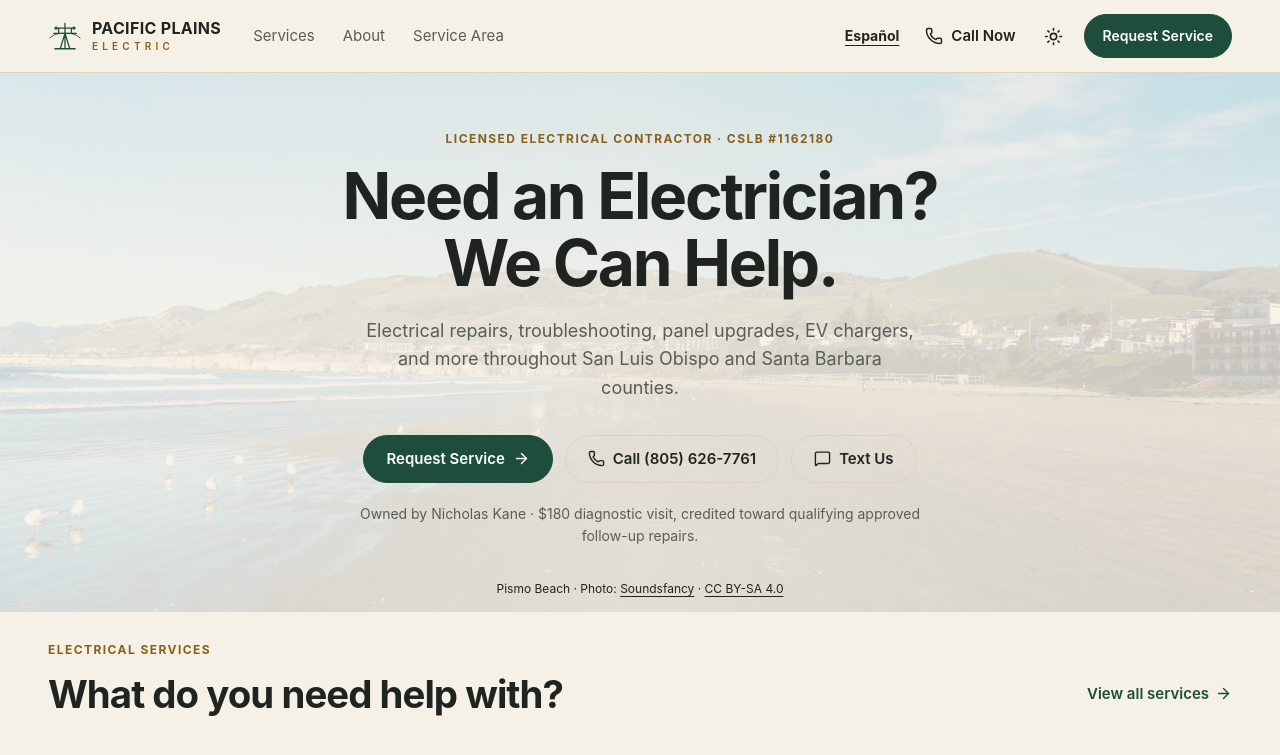
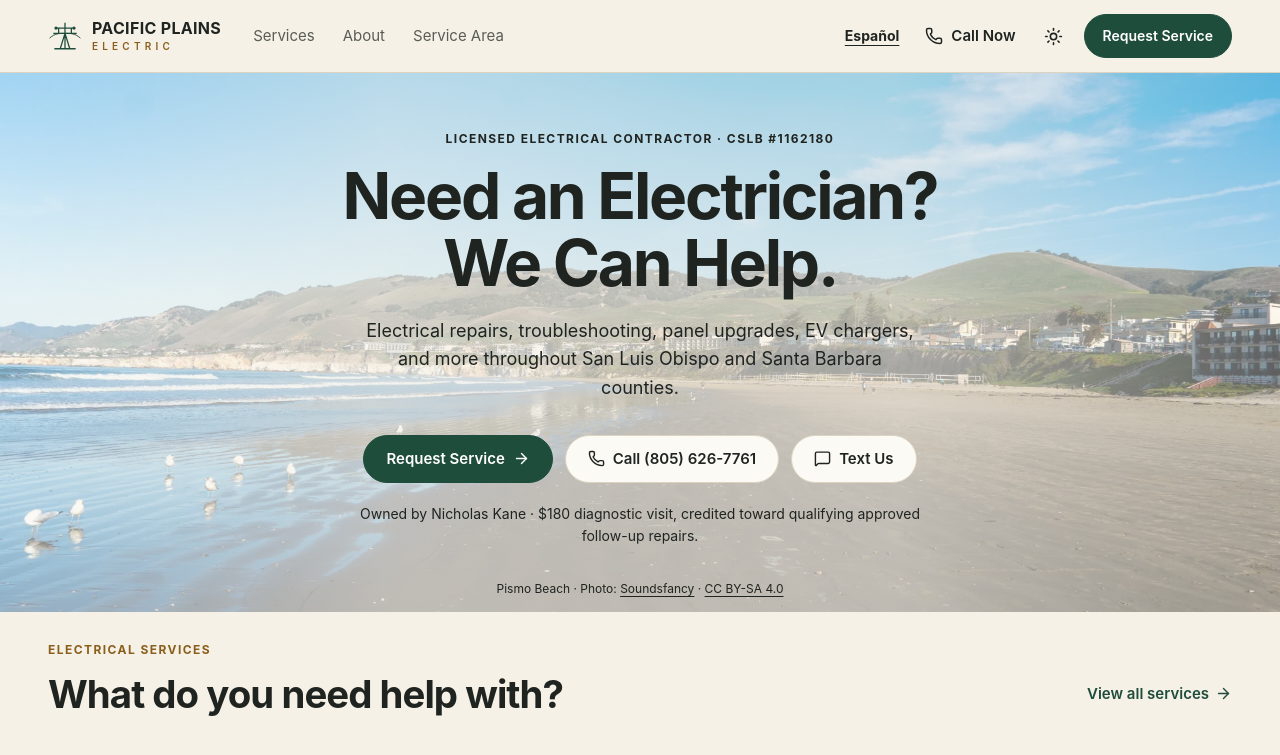
Before and after one commit to Sugar-Kane/Pacific-Plains-Electric, a Next.js app: page / in a window 1280 px wide. Shown: the top 755 px of the page. Built offline with nearby package versions, Linux system fonts and the light colour scheme.

Commit message:
Make the light-mode beach background more visible

```diff
--- a/app/globals.css
+++ b/app/globals.css
@@ -2355,8 +2355,12 @@ main:focus { outline: none; }
 
 .hero-with-beach { isolation: isolate; }
 .hero-beach { object-fit: cover; object-position: center 55%; z-index: -2; }
-.hero-beach-shade { position: absolute; inset: 0; z-index: -1; background: linear-gradient(90deg, rgba(246,241,231,.80), rgba(246,241,231,.88) 50%, rgba(246,241,231,.80)); }
+.hero-beach-shade { position: absolute; inset: 0; z-index: -1; background: linear-gradient(90deg, rgba(246,241,231,.38), rgba(246,241,231,.66) 30%, rgba(246,241,231,.66) 70%, rgba(246,241,231,.38)); }
 [data-theme="dark"] .hero-beach-shade { background: linear-gradient(90deg, rgba(17,23,20,.78), rgba(17,23,20,.88) 50%, rgba(17,23,20,.78)); }
 .hero-with-beach .hero-content { padding-bottom: 64px; }
 .hero-photo-credit { position: absolute; left: 0; right: 0; bottom: 0; z-index: 1; margin: 0; padding: 8px 20px 14px; font-size: 12px; color: var(--text); }
 .hero-photo-credit a { text-decoration: underline; text-underline-offset: 3px; }
+
+/* Stronger photo visibility with high-contrast copy and solid contact controls. */
+.hero-with-beach .eyebrow, .hero-with-beach .lede, .hero-with-beach .hero-meta { color: var(--text); }
+.hero-with-beach .button.outline { background-color: var(--surface); }
```
